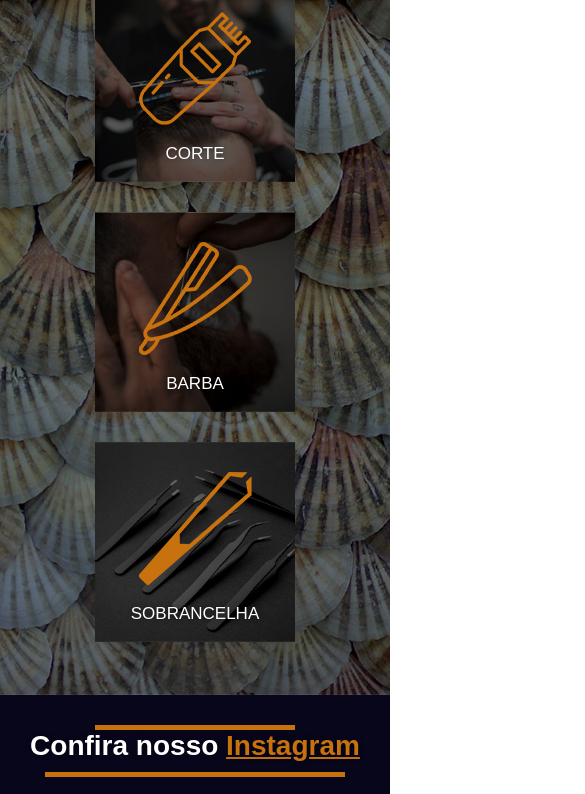
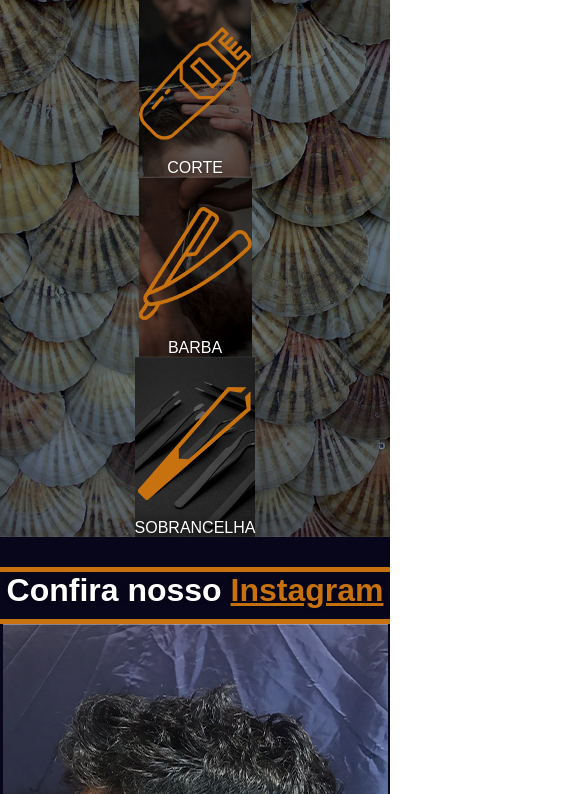
Before and after one commit to HollowCodder/Site-Roberty, a plain HTML site: page index.html in a window 390 px wide. Shown: the part 625-1419 px from the top of the page, 585 px wide, since content can reach past the window. Drawn offline with Linux system fonts and the light colour scheme; a web font is replaced by a local one.

Commit message:
hjgfhgfhgfhg

```diff
--- a/index.html
+++ b/index.html
@@ -4,7 +4,8 @@
     <meta charset="UTF-8">
     <meta name="viewport" content="width=device-width, initial-scale=1.0">
     <link rel="stylesheet" href="styles/style.css" media="screen">
-    <link rel="stylesheet" href="styles/mobilefirst.css" media="screen and (orientation: portrait) and (max-width: 500px)">
+
+    <link rel="stylesheet" href="styles/desktop.css" media="screen">
     <title>Vieira's Barbershop</title>
 </head>
 <body>
```
